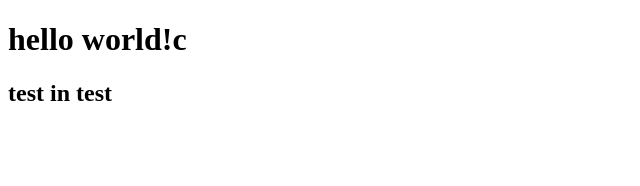
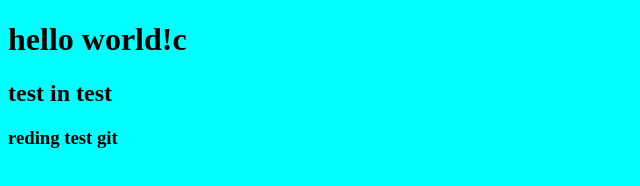
Before and after one commit to robert-faith/git_test_ud, a plain HTML site: page index.html in a window 1280 px wide. Shown: the whole page, without its empty margins (0-640 px from the left). Drawn offline with Linux system fonts and the light colour scheme.

Commit message:
dobavlen css

```diff
--- a/index.html
+++ b/index.html
@@ -5,11 +5,13 @@
     <meta http-equiv="X-UA-Compatible" content="IE=edge">
     <meta name="viewport" content="width=device-width, initial-scale=1.0">
     <title>Document</title>
+    <link rel="stylesheet" href="style.css">
 </head>
 <body>
     <h1>
         hello world!c
     </h1>
     <h2>test in test</h2>
+    <H3>reding test git </H3>
 </body>
 </html>
--- /dev/null
+++ b/style.css
@@ -0,0 +1,3 @@
+body{
+    background-color: aqua;
+}
```
